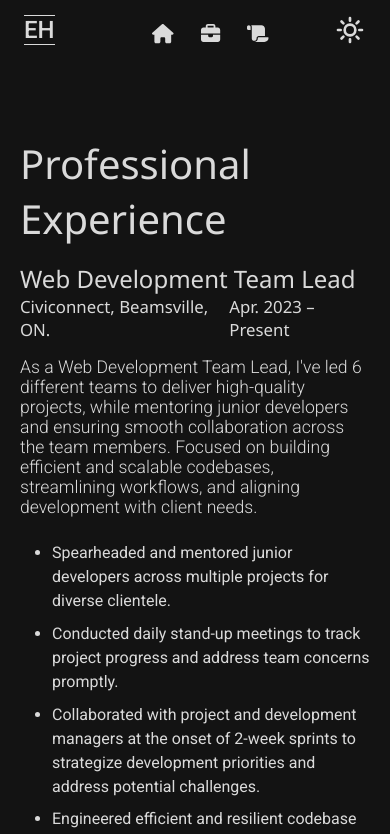
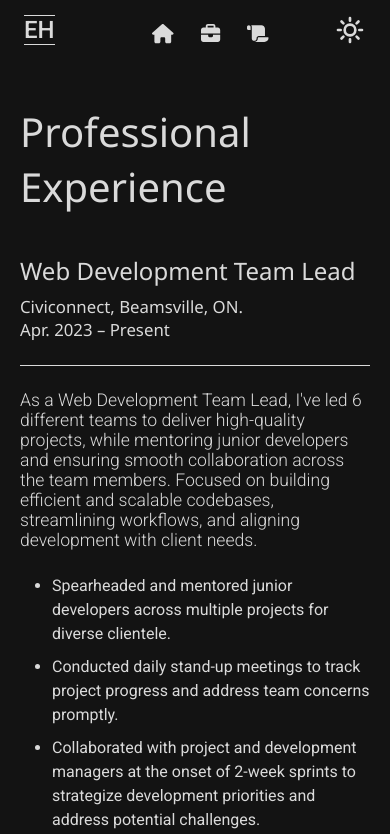
Before and after one commit to EHansen94/portfolio, a Next.js app: page /experience in a window 390 px wide. Shown: the top 834 px of the page. Built offline with nearby package versions, Linux system fonts and the light colour scheme.

Commit message:
experience page responsiveness fixes

```diff
--- a/src/pages/projects/index.jsx
+++ b/src/pages/projects/index.jsx
@@ -1,5 +1,9 @@
 import React from "react";
 
 export default function projects() {
-	return <div>My professional projects overview!</div>;
+	return (
+		<div>
+			<div>Projects</div>
+		</div>
+	);
 }
--- a/src/styles/components/Footer.module.css
+++ b/src/styles/components/Footer.module.css
@@ -1,6 +1,7 @@
 .footer-container {
 	background-color: var(--primary-background-2);
 	height: 60px;
+	margin-top: 2.5rem;
 }
 
 .footer-content {
--- a/src/styles/pages/experience.module.css
+++ b/src/styles/pages/experience.module.css
@@ -18,6 +18,10 @@
 	display: flex;
 	flex-direction: column;
 	text-align: left;
+	margin-bottom: 1.5rem;
+	margin-top: 1.5rem;
+	padding-bottom: 1.5rem;
+	border-bottom: 1px solid var(--primary-text);
 }
 
 .job-date {
@@ -38,3 +42,14 @@
 	font-size: 1.1rem;
 	font-weight: 400px;
 }
+
+@media only screen and (max-width: 512px) {
+	.experience-container {
+		margin: 6.5rem auto 2rem auto;
+	}
+
+	.job-date {
+		padding-top: 0.5rem;
+		flex-direction: column;
+	}
+}
```
